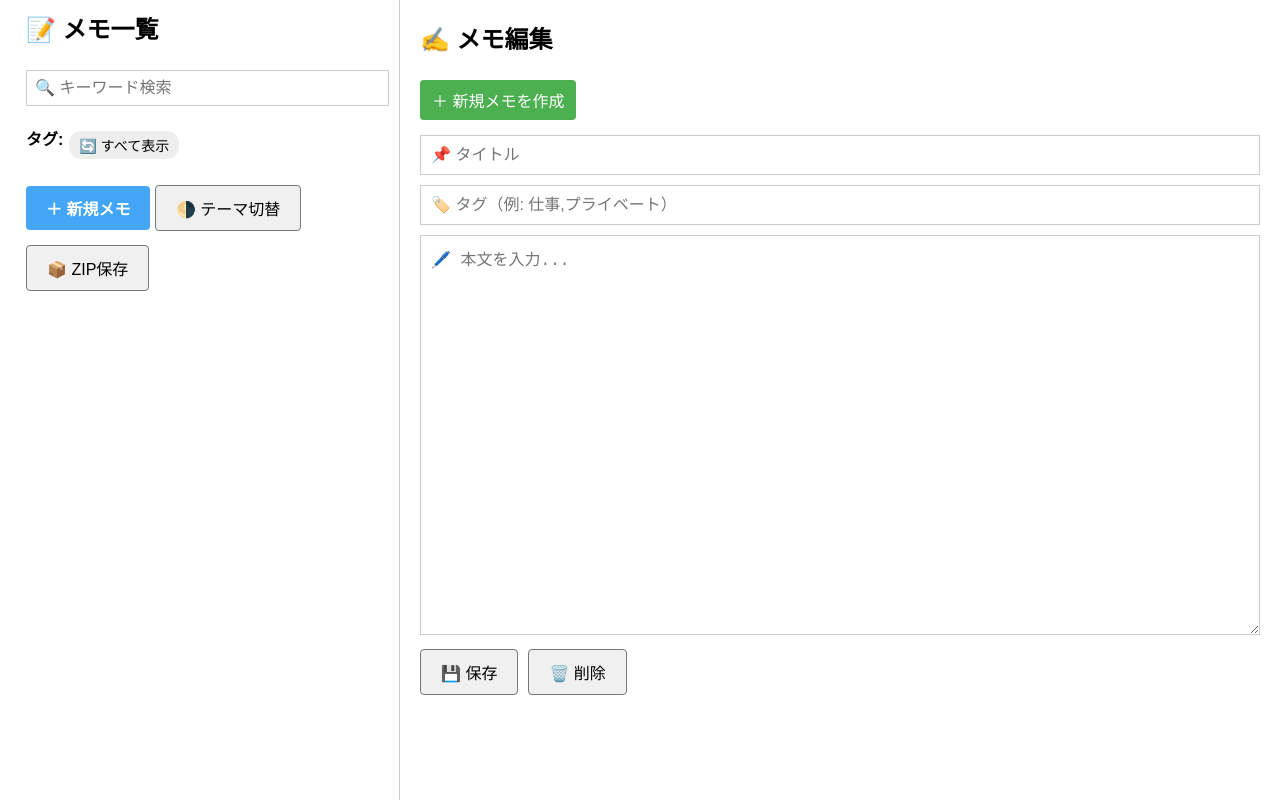
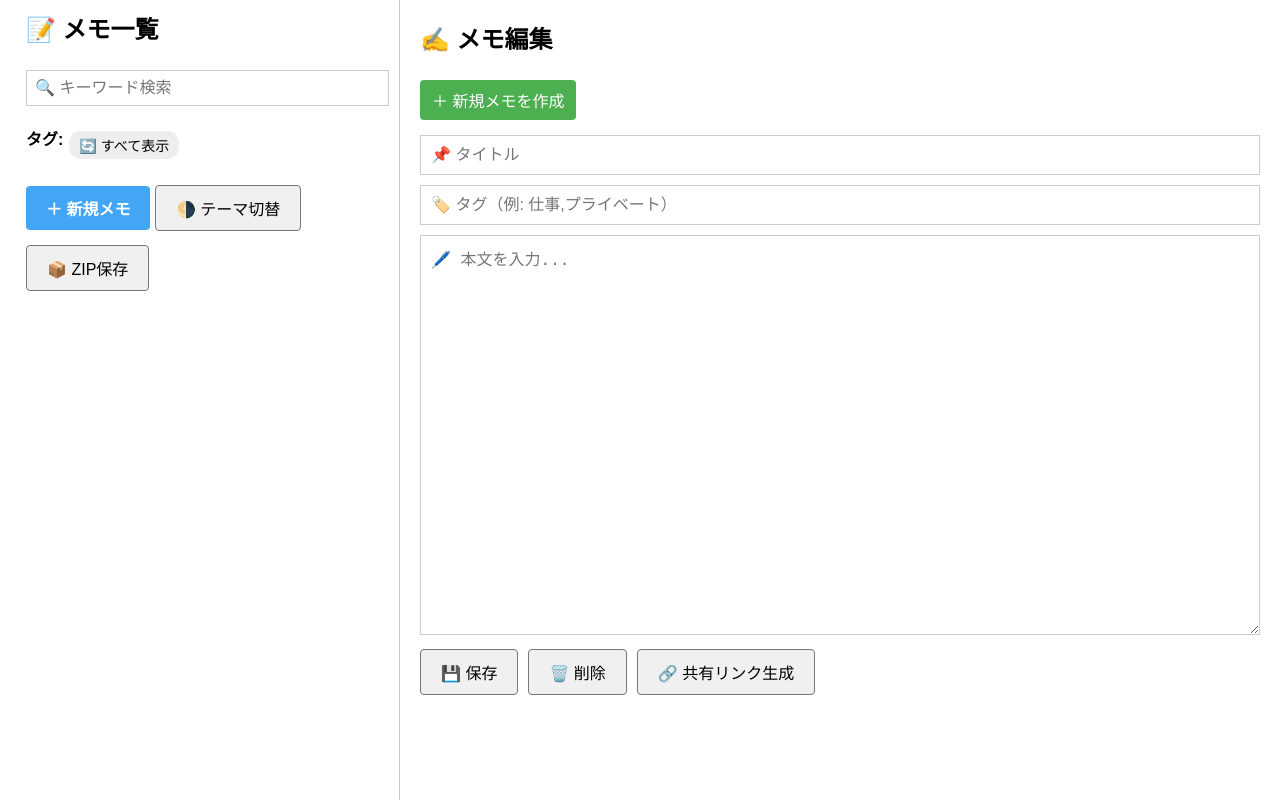
Before and after one commit to meriru/memomo, a plain HTML site: page index.html in a window 1280 px wide. Drawn offline with nearby package versions, Linux system fonts and the light colour scheme.

Commit message:
共有リンク追加

```diff
--- a/index.html
+++ b/index.html
@@ -35,6 +35,7 @@
     <div class="btn-group">
       <button onclick="saveMemo()">💾 保存</button>
       <button onclick="deleteMemo()">🗑️ 削除</button>
+      <button id="shareMemoBtn">🔗 共有リンク生成</button>
     </div>
     <div class="meta" id="timestamp"></div>
     <div id="autosave-msg" style="color:green;font-size:13px;height:20px;"></div>
```
